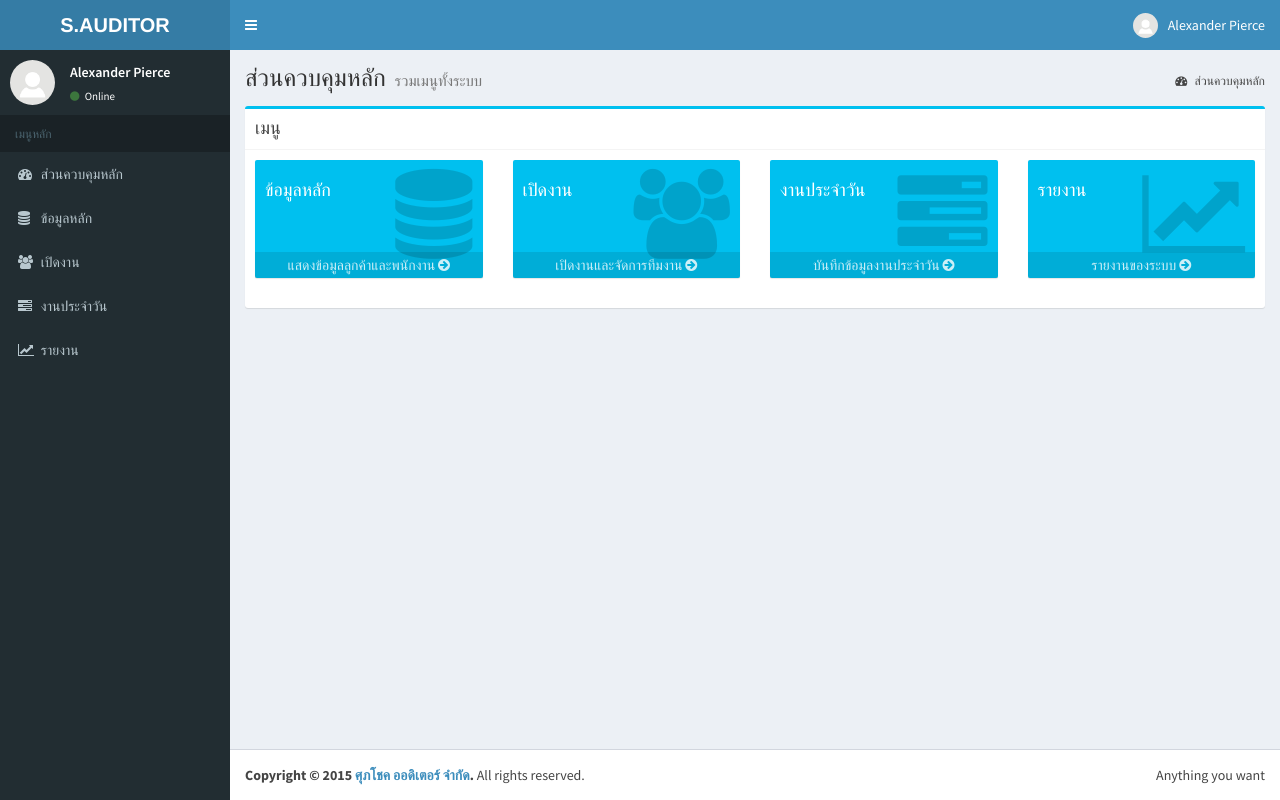
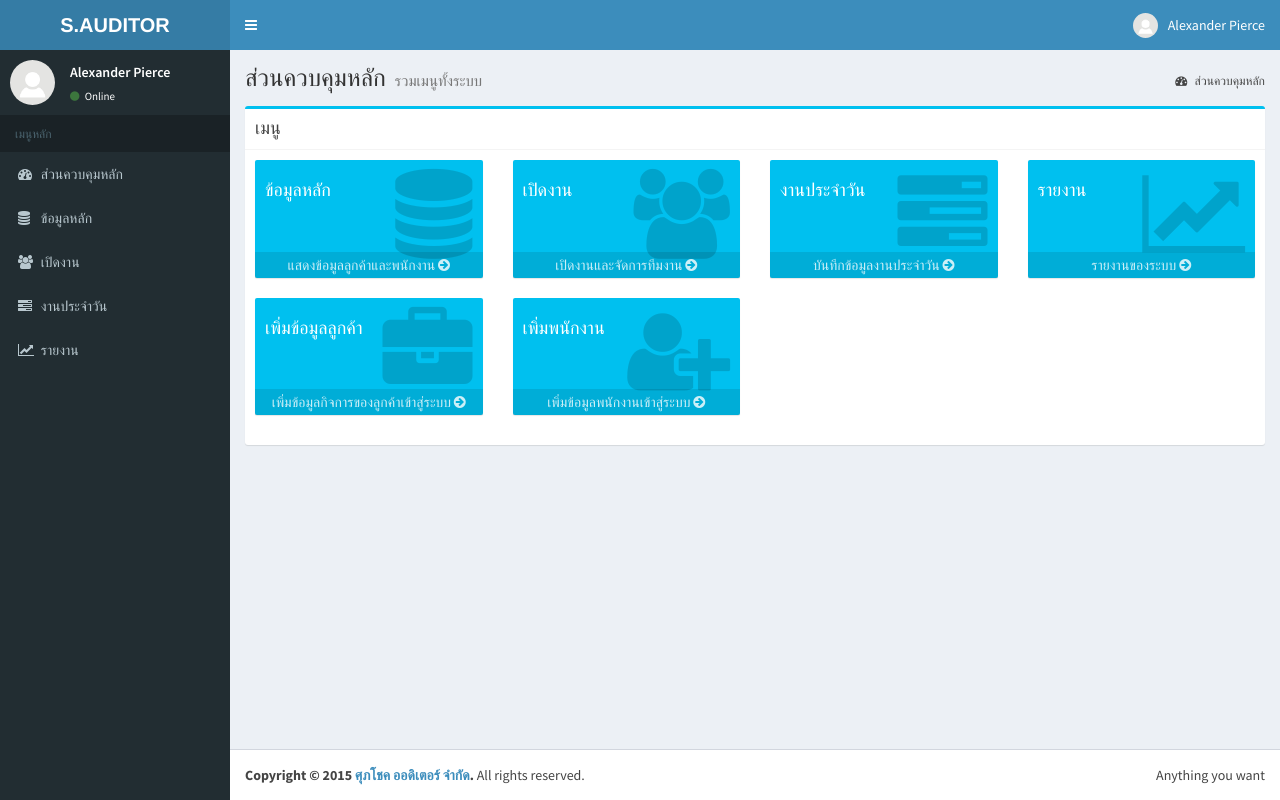
Before and after one commit to thesis-cpe/spch1, a PHP site: page /main-control.php in a window 1280 px wide. Run offline with PHP 8.4, Linux system fonts and the light colour scheme; some libraries are stand-ins or nearby versions.

Commit message:
น.ควบคุมหลัก

```diff
--- a/add-customer.php
+++ b/add-customer.php
@@ -128,7 +128,7 @@ scratch. This page gets rid of all links and provides the needed markup only.
                                 </div>
                                 <div class="col-sm-3">
                                     <label>&nbsp;</label>
-                                    <textarea name="txtAddrTh" class="form-control" cols="40" rows="1" placeholder="ที่อยู่ภาษไทย(ขยายช่องกรอกได้)"></textarea>
+                                    <textarea name="txtAddrTh" class="form-control" cols="40" rows="1" placeholder="ที่อยู่ภาษาไทย(ขยายช่องกรอกได้)"></textarea>
                                 </div>
                                 <div class="col-sm-3">
                                     <label>&nbsp;</label>
--- a/main-control.php
+++ b/main-control.php
@@ -161,6 +161,40 @@ scratch. This page gets rid of all links and provides the needed markup only.
                                 </div>
 
                             </div>
+                            <div class="row">
+                                   <!--เพิ่มข้อมูลลูกค้า-->
+                                <div class="col-sm-3">
+                                    <div class="small-box bg-aqua">
+                                        <div class="inner">
+                                            <h4>เพิ่มข้อมูลลูกค้า</h4>
+
+                                           <p>&nbsp;</p>
+                                        </div>
+                                        <div class="icon">
+                                            <i class="fa fa-briefcase"></i>
+                                        </div>
+                                        <a href="add-customer.php" class="small-box-footer">
+                                            เพิ่มข้อมูลกิจการของลูกค้าเข้าสู่ระบบ <i class="fa fa-arrow-circle-right"></i>
+                                        </a>
+                                    </div>
+                                </div>
+                                     <!--เพิ่มข้อมูลพนักงาน-->
+                                <div class="col-sm-3">
+                                    <div class="small-box bg-aqua">
+                                        <div class="inner">
+                                            <h4>เพิ่มพนักงาน</h4>
+
+                                           <p>&nbsp;</p>
+                                        </div>
+                                        <div class="icon">
+                                            <i class="fa fa-user-plus"></i>
+                                        </div>
+                                        <a href="add-employee.php" class="small-box-footer">
+                                            เพิ่มข้อมูลพนักงานเข้าสู่ระบบ <i class="fa fa-arrow-circle-right"></i>
+                                        </a>
+                                    </div>
+                                </div>
+                            </div>
                         </div>
                         <!-- /.box-body -->
                     </div>
```
